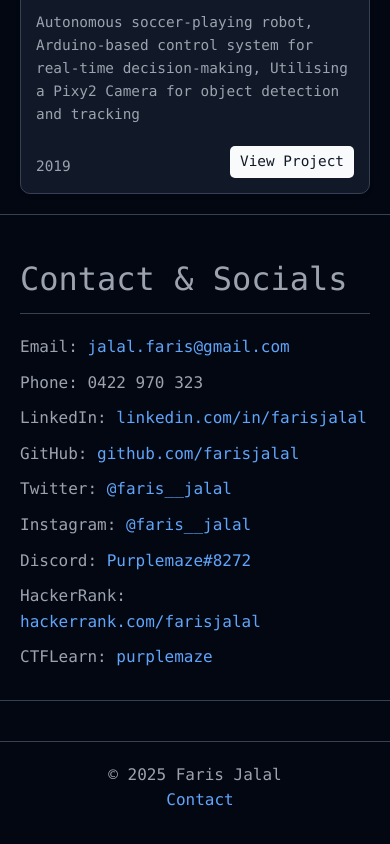
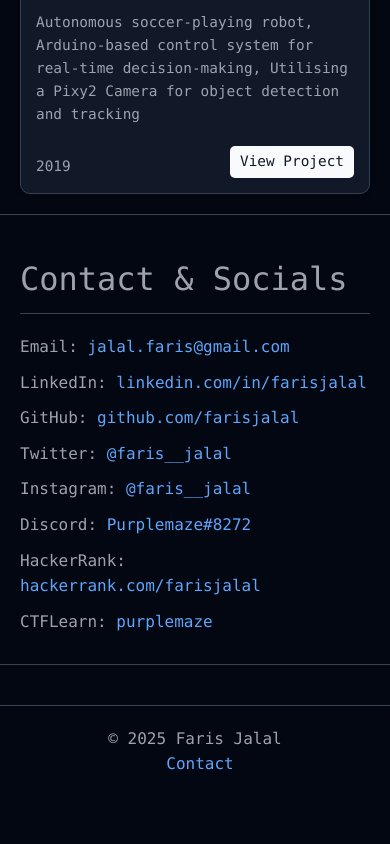
Before and after one commit to farisjalal/farisjalal.github.io, a Next.js app: page / in a window 390 px wide. Shown: the part 4936-5780 px from the top of the page. After the commit the page ends 5752 px from the top, so only its background shows below. Built offline with nearby package versions, Linux system fonts and the light colour scheme.

Commit message:
Removed Phone number from main contact section, resume is fine

```diff
--- a/app/page.js
+++ b/app/page.js
@@ -448,7 +448,6 @@ export default function Home() {
           Email:{" "}
           <a href='mailto:jalal.faris@gmail.com'>jalal.faris@gmail.com</a>
         </p>
-        <p>Phone: 0422 970 323</p>
         {/* Updated with social links */}
         <p>
           LinkedIn:{" "}
```
